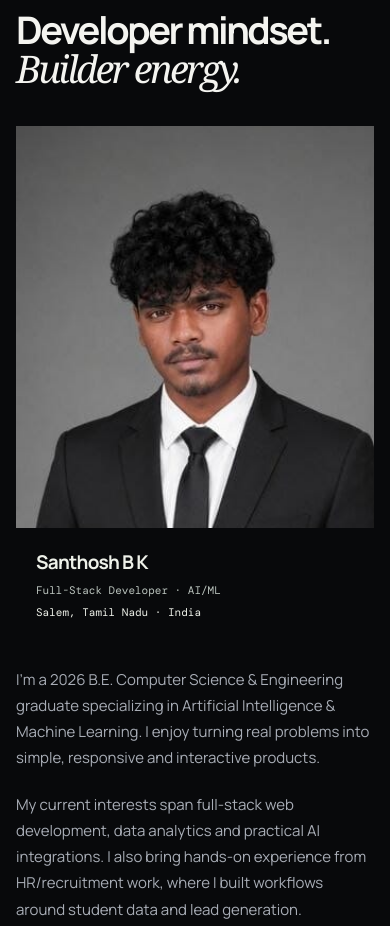
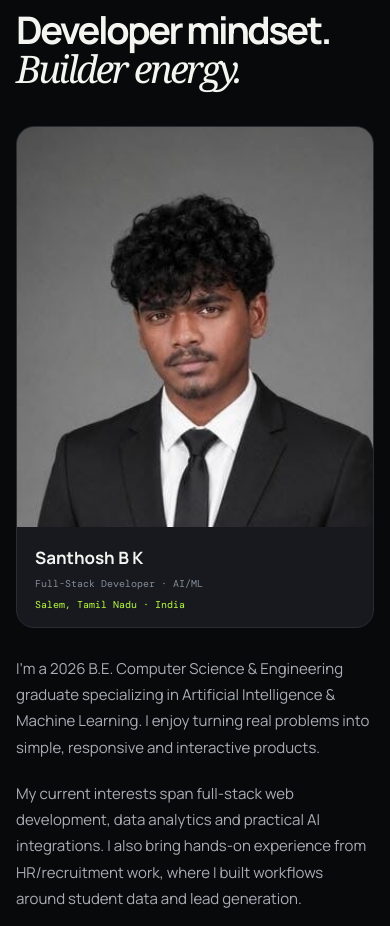
Before and after one commit to santhoshbk-gd/santhosh--portfolio, a plain HTML site: page index.html in a window 390 px wide. Shown: the part 1220-2146 px from the top of the page. Drawn offline with nearby package versions, Linux system fonts and the light colour scheme.

Commit message:
Redesign portfolio with modern full-stack developer branding

```diff
--- a/profile.css
+++ b/profile.css
@@ -1 +1 @@
-.profile-card{margin:0 0 28px;background:var(--ink);color:#eef1e9}.profile-card img{display:block;width:100%;aspect-ratio:4/4.7;object-fit:cover;object-position:center 20%}.profile-card figcaption{padding:18px 20px 20px;display:grid;gap:3px}.profile-card strong{font-size:19px;letter-spacing:-.04em}.profile-card span{font:11px 'DM Mono',monospace;color:#bac3bd}.profile-card span:last-child{color:var(--lime);margin-top:5px}@media(max-width:700px){.profile-card{max-width:370px}.profile-card img{aspect-ratio:4/4.5}}
+.profile-card{margin:0 0 28px;background:var(--surface2);border:1px solid var(--line);border-radius:18px;overflow:hidden;max-width:390px}.profile-card img{display:block;width:100%;aspect-ratio:4/4.5;object-fit:cover;object-position:center 18%;filter:saturate(.9)}.profile-card figcaption{padding:16px 18px;display:grid;gap:4px}.profile-card strong{font-size:17px;color:var(--text)}.profile-card span{font:10px 'DM Mono',monospace;color:#858c96}.profile-card span:last-child{color:var(--accent);margin-top:4px}
```
